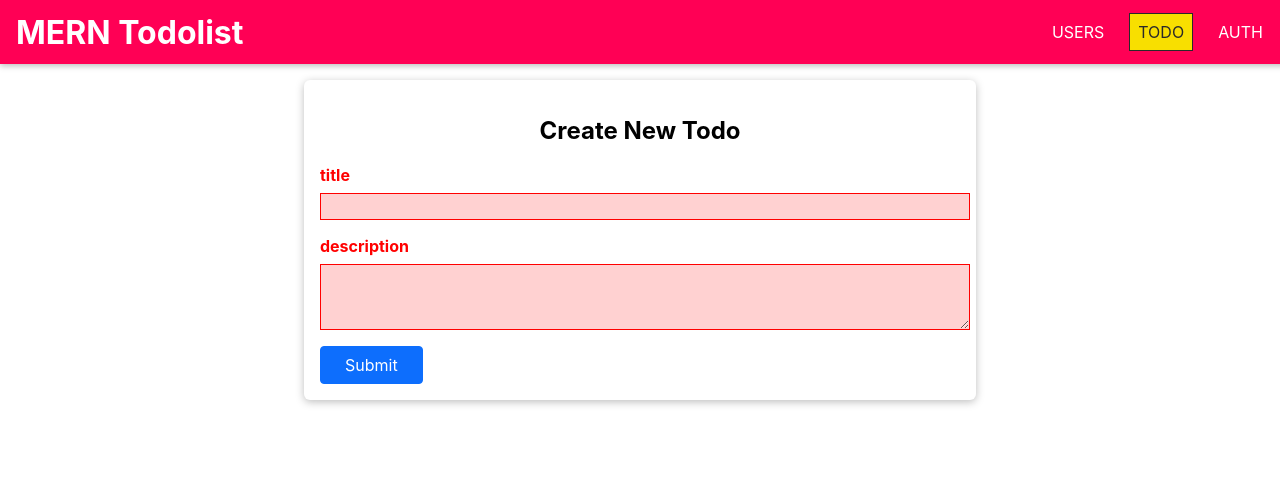
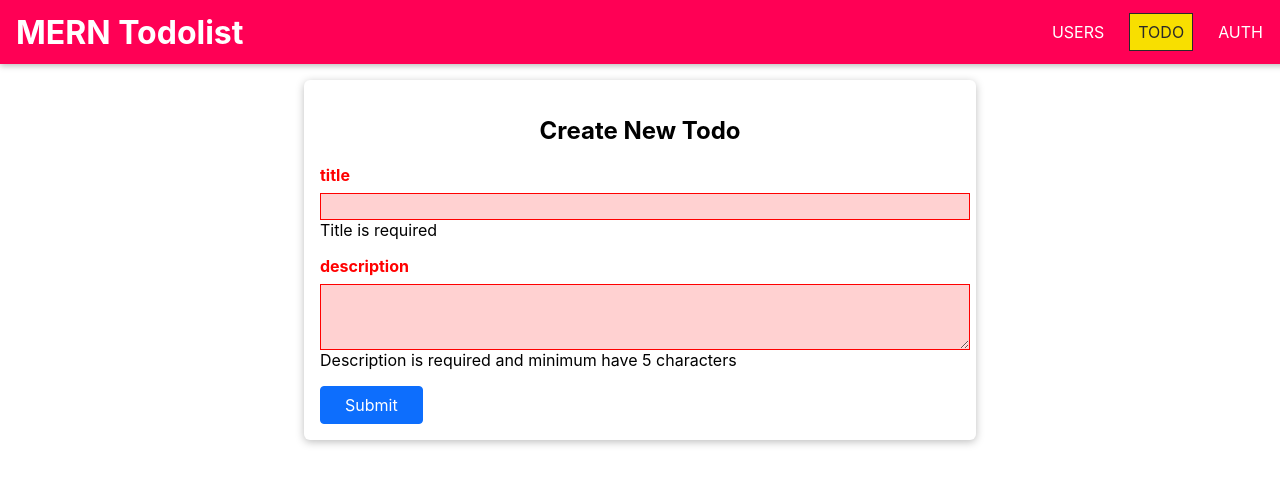
Before and after one commit to adityapryg/mern-frontend, a React (Create React App) app: page /todo/new in a window 1280 px wide. Shown: the top 484 px of the page. Built offline with nearby package versions, Linux system fonts and the light colour scheme.

Commit message:
[ADD] Validation error message

```diff
--- a/src/shared/FormElements/Input.js
+++ b/src/shared/FormElements/Input.js
@@ -1,5 +1,6 @@
 import React, { useReducer } from 'react';
 
+import { validate } from '../Helpers/Validator';
 import './Input.css';
 
 const inputReducer = (state, action) => {
@@ -8,7 +9,7 @@ const inputReducer = (state, action) => {
       return {
         ...state,
         value: action.value,
-        isValid: true
+        isValid: validate(action.value, action.validation)
       };
     default:
       return state;
@@ -31,7 +32,8 @@ const Input = props => {
     //handleinput using reducer
     dispatch({
       type: 'ONCHANGE',
-      value: event.target.value
+      value: event.target.value,
+      validation: props.validators
     })
   }
 
--- a/src/todo/pages/NewTodo.js
+++ b/src/todo/pages/NewTodo.js
@@ -19,14 +19,14 @@ const NewTodo = () => {
           type="text"
           label="title"
           validators={[VALIDATOR_REQUIRE]}
-          errorMassage="Title is required">
+          errorMessage="Title is required">
         </Input>
         <Input
           id="description"
           element="textarea"
           label="description"
           validators={[VALIDATOR_MINLENGTH(5)]}
-          errorMassage="Description is required and minimum have 5 characters">
+          errorMessage="Description is required and minimum have 5 characters">
         </Input>
         <Button type="submit">
           Submit
```
